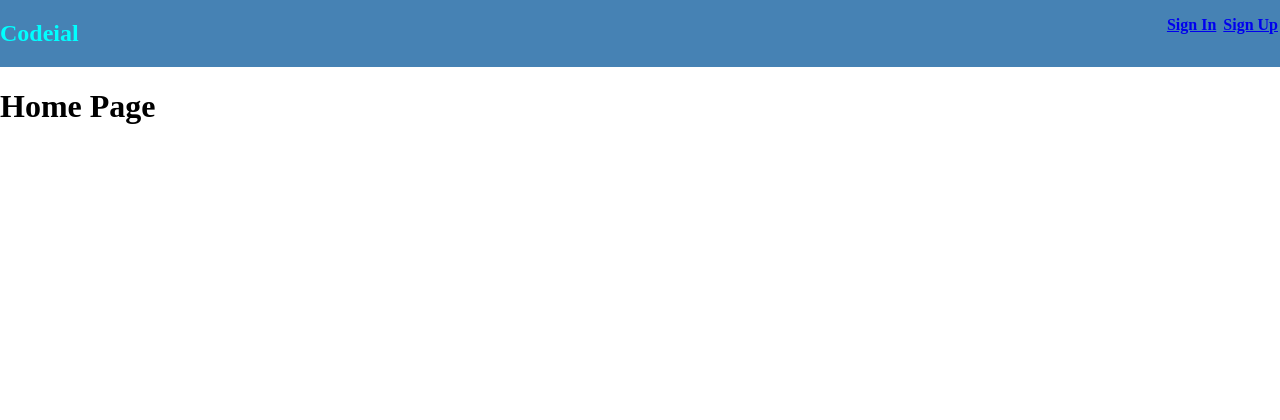
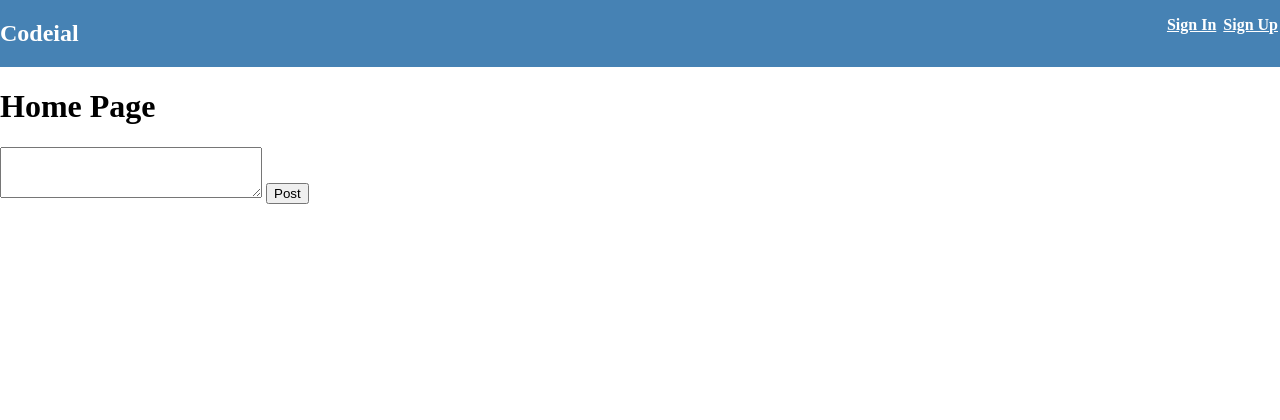
Before and after one commit to Akshay-Git-repo/Social_Media, a Node server app: page / in a window 1280 px wide. Shown: the top 420 px of the page. Run offline with Node 20, Linux system fonts and the light colour scheme; style sheets or scripts are compiled from the project's sources; some libraries are stand-ins or nearby versions.

Commit message:
POSTS to db configuration

```diff
--- a/assets/css/header.css
+++ b/assets/css/header.css
@@ -13,3 +13,5 @@
     margin-left: 5px;
     font-weight: bold;
     margin-right: 2px; }
+  #layout-header a {
+    color: white; }
--- a/assets/scss/footer.scss
+++ b/assets/scss/footer.scss
@@ -19,4 +19,5 @@
         font-weight:bold;
         margin-right: 2px;
     };
+
 }
--- a/assets/scss/header.scss
+++ b/assets/scss/header.scss
@@ -18,5 +18,10 @@
         margin-left: 5px;
         font-weight:bold;
         margin-right: 2px;
+
+    }
+
+    a{
+        color: white;
     };
 }
--- a/views/_footer.ejs
+++ b/views/_footer.ejs
@@ -1,3 +1,5 @@
+
+
 <footer>
 
     <div id="footer-layout">
--- a/views/_header.ejs
+++ b/views/_header.ejs
@@ -2,7 +2,7 @@
 
   <div id="layout-header">
     <div>
-        <h2 style="color: cyan;">Codeial</h2>
+        <h2 style="color: white;">Codeial</h2>
     </div>
     <div>
         <ul id="header-nav" style="list-style-type:none">
--- a/views/home.ejs
+++ b/views/home.ejs
@@ -1,2 +1,14 @@
 
 <h1>Home Page</h1>
+
+
+<section id="feed-posts">
+
+    <h4><Posts<h4>
+        <form action="" id="new-post-feed" method="POST">
+
+            <textarea name="content" rows="3" cols="30"></textarea>
+            <input type="submit" value="Post">
+
+        </form>
+</section>
--- a/views/user.ejs
+++ b/views/user.ejs
@@ -1,3 +1,5 @@
+
+
 <link rel="stylesheet" href="/css/user.css">
 
     <h1>User Name: <%= user.name%></h1>
--- a/views/user_sign_in.ejs
+++ b/views/user_sign_in.ejs
@@ -1,9 +1,11 @@
+
+
 <h2>User Sign In </h2>
 
 <form action="/users/createsession" method="POST">
 
     <input type="email" name="email" placeholder="Enter your Email" required>
     <input type="password" name="password" placeholder="Password" required>
-    <input type="submit" value="Sign In">
+    <input class="btn btn-primary" type="submit" value="Sign In">
 
 </form>
```
Also changed, not shown: models/post.js (added, +24 -0 lines).
